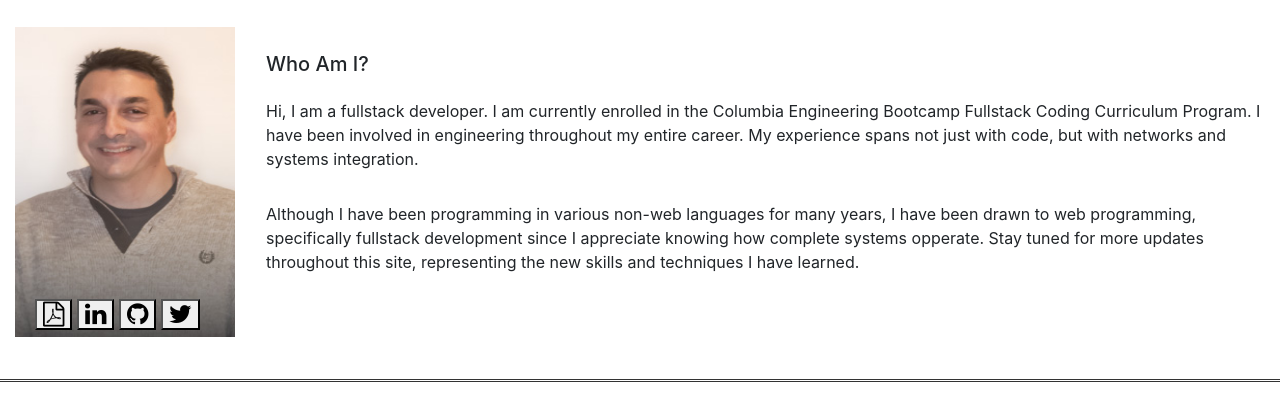
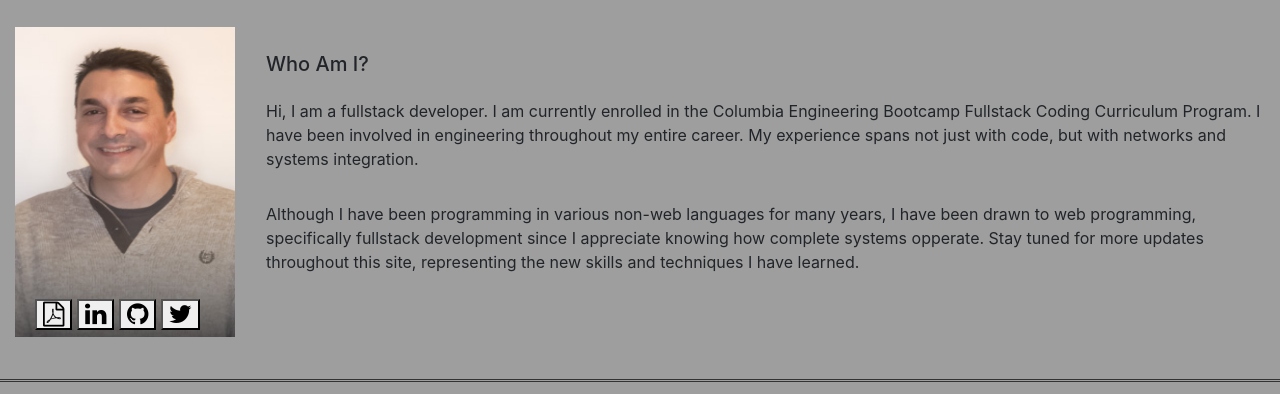
Before and after one commit to streamingTurtles/Portfolio_update_PAC, a plain HTML site: page index.html in a window 1280 px wide. Shown: the part 112-506 px from the top of the page. Drawn offline with nearby package versions, Linux system fonts and the light colour scheme; the site is published under a folder, as on GitHub Pages, so addresses that start at the root find nothing.

Commit message:
fixing more path in index file

```diff
--- a/index.html
+++ b/index.html
@@ -33,7 +33,7 @@
       #bkgndImg{
         /* background-image: url(../img/cardboard.png); */
         /* https://www.freepik.com/free-vector/pastel-blue-banner-background_7131575.htm#query=blue&position=25  */
-        background-image: url(/img/blueBackground.jpg);
+        background-image: url(./img/blueBackground.jpg);
         background-size: 100% 100%;
               }
 
```
